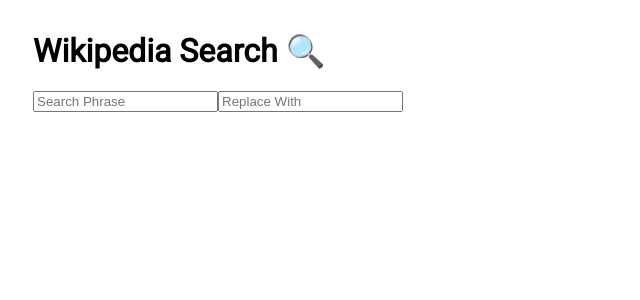
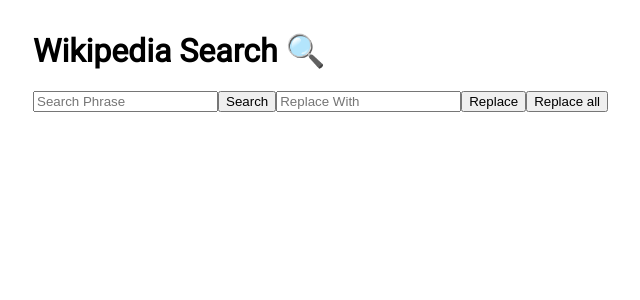
Before and after one commit to szczupag/wikipedia-search, a React app: page / in a window 1280 px wide. Shown: the top 300 px of the page, without its empty margins (207-847 px from the left). Built offline with nearby package versions, Linux system fonts and the light colour scheme.

Commit message:
Create Button component.

```diff
--- /dev/null
+++ b/src/components/Button/index.js
@@ -0,0 +1,15 @@
+import React from 'react';
+
+const Button = ({
+  text,
+  onClick,
+}) => (
+    <button
+      role="button"
+      onClick={onClick}
+    >
+      {text}
+    </button>
+  );
+
+export default Button;
--- a/src/components/SearchPanel/index.js
+++ b/src/components/SearchPanel/index.js
@@ -1,28 +1,44 @@
 import React, { useState } from 'react';
+import Button from '../Button';
 import Input from '../Input';
 
 const SearchPanel = () => {
   const [searchPhrase, setSearchPhrase] = useState('');
   const [replaceWith, setReplaceWith] = useState('');
 
-  const inputOnChangeHandler = (event, setValue) => {
+  const inputChangeHandler = (event, setValue) => {
     event.persist();
     const { target: { value } } = event;
     setValue(value);
   };
 
+  const searchButtonClickHandler = () => console.log('Search!', searchPhrase);
+  const replaceButtonClickHandler = () => console.log('Replace!', replaceWith);
+  const replaceAllButtonClickHandler = () => console.log('Replace all!', replaceWith);
+
   return (
     <div>
-      <div>{searchPhrase} {replaceWith}</div>
       <Input
         value={searchPhrase}
         placeholder="Search Phrase"
-        onChange={(e) => inputOnChangeHandler(e, setSearchPhrase)}
+        onChange={(e) => inputChangeHandler(e, setSearchPhrase)}
+      />
+      <Button
+        text="Search"
+        onClick={searchButtonClickHandler}
       />
       <Input
         value={replaceWith}
         placeholder="Replace With"
-        onChange={(e) => inputOnChangeHandler(e, setReplaceWith)}
+        onChange={(e) => inputChangeHandler(e, setReplaceWith)}
+      />
+      <Button
+        text="Replace"
+        onClick={replaceButtonClickHandler}
+      />
+      <Button
+        text="Replace all"
+        onClick={replaceAllButtonClickHandler}
       />
     </div>
   );
```
